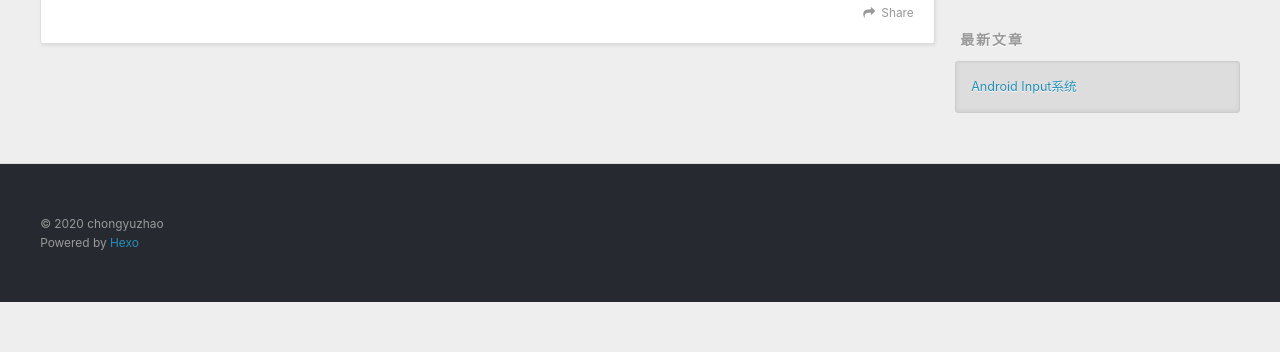
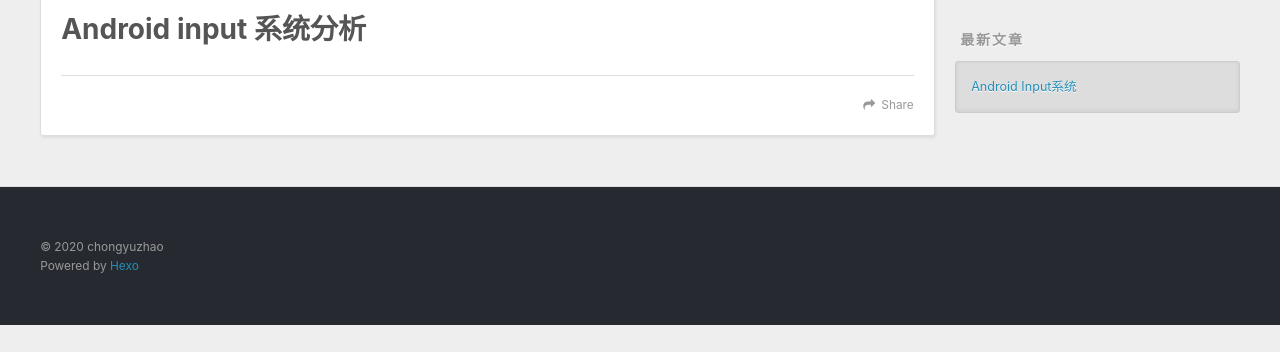
Before and after one commit to chongyuzhao/alive-forever, a plain HTML site: page 2020/03/14/Android-Input系统/index.html in a window 1280 px wide. Shown: the part 448-800 px from the top of the page. Drawn offline with nearby package versions, Linux system fonts and the light colour scheme.

Commit message:
Site updated: 2020-03-14 23:23:26

```diff
--- a/2020/03/14/Android-Input系统/index.html
+++ b/2020/03/14/Android-Input系统/index.html
@@ -7,13 +7,15 @@
 
   <title>Android Input系统 | Alive</title>
   <meta name="viewport" content="width=device-width, initial-scale=1, maximum-scale=1">
-  <meta property="og:type" content="article">
+  <meta name="description" content="Android input 系统分析">
+<meta property="og:type" content="article">
 <meta property="og:title" content="Android Input系统">
 <meta property="og:url" content="https://chongyuzhao.github.io/2020/03/14/Android-Input%E7%B3%BB%E7%BB%9F/index.html">
 <meta property="og:site_name" content="Alive">
+<meta property="og:description" content="Android input 系统分析">
 <meta property="og:locale" content="zh_CN">
 <meta property="article:published_time" content="2020-03-14T14:17:20.000Z">
-<meta property="article:modified_time" content="2020-03-14T14:17:20.434Z">
+<meta property="article:modified_time" content="2020-03-14T15:21:08.537Z">
 <meta property="article:author" content="chongyuzhao">
 <meta name="twitter:card" content="summary">
 
@@ -90,7 +92,7 @@
 
     <div class="article-entry" itemprop="articleBody">
 
-
+        <h1 id="Android-input-系统分析"><a href="#Android-input-系统分析" class="headerlink" title="Android input 系统分析"></a>Android input 系统分析</h1>
 
     </div>
     <footer class="article-footer">
```
Also changed, not shown: index.html (+1 -1 lines).
